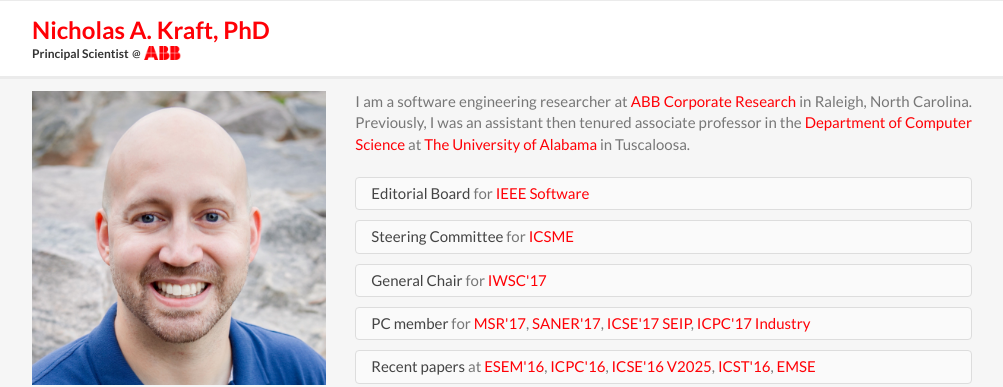
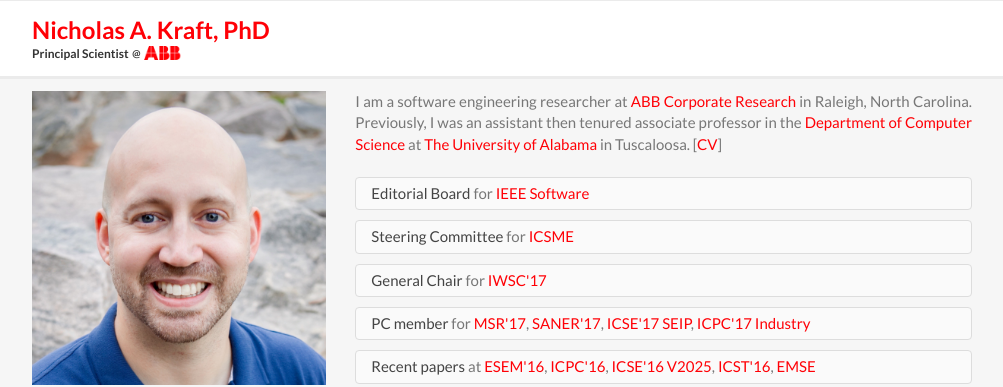
Before and after one commit to nkraft/nkraft.github.io, a Jekyll site: the page built from index.html, in a window 1280 px wide and 900 px high. Shown: the top 387 px of the window, without its empty margins (138-1141 px from the left). Built offline with Jekyll 4.4.1, drawn with Linux system fonts in a browser that asks for light colours; nearby versions of some CDN libraries.

Commit message:
Added CV and link

```diff
--- a/_includes/header.html
+++ b/_includes/header.html
@@ -27,7 +27,7 @@
                     <div class="row">
                         <div class="col-sm-12">
                             <!-- <div>&nbsp;</div> -->
-                            <p>I am a software engineering researcher at <a href="http://www.abb.com/cawp/abbzh254/28e44b375d070ae2c1256b5700521b84.aspx">ABB Corporate Research</a> in Raleigh, North Carolina. Previously, I was an assistant then tenured associate professor in the <a href="http://www.cs.ua.edu">Department of Computer Science</a> at <a href="http://www.ua.edu">The University of Alabama</a> in Tuscaloosa.</p>
+                            <p>I am a software engineering researcher at <a href="http://www.abb.com/cawp/abbzh254/28e44b375d070ae2c1256b5700521b84.aspx">ABB Corporate Research</a> in Raleigh, North Carolina. Previously, I was an assistant then tenured associate professor in the <a href="http://www.cs.ua.edu">Department of Computer Science</a> at <a href="http://www.ua.edu">The University of Alabama</a> in Tuscaloosa. [<a href="/nkraft_cv.pdf">CV</a>]</p>
                         </div>
                     </div>
                     <div class="row">
```
Also changed, not shown: 1 other file.
